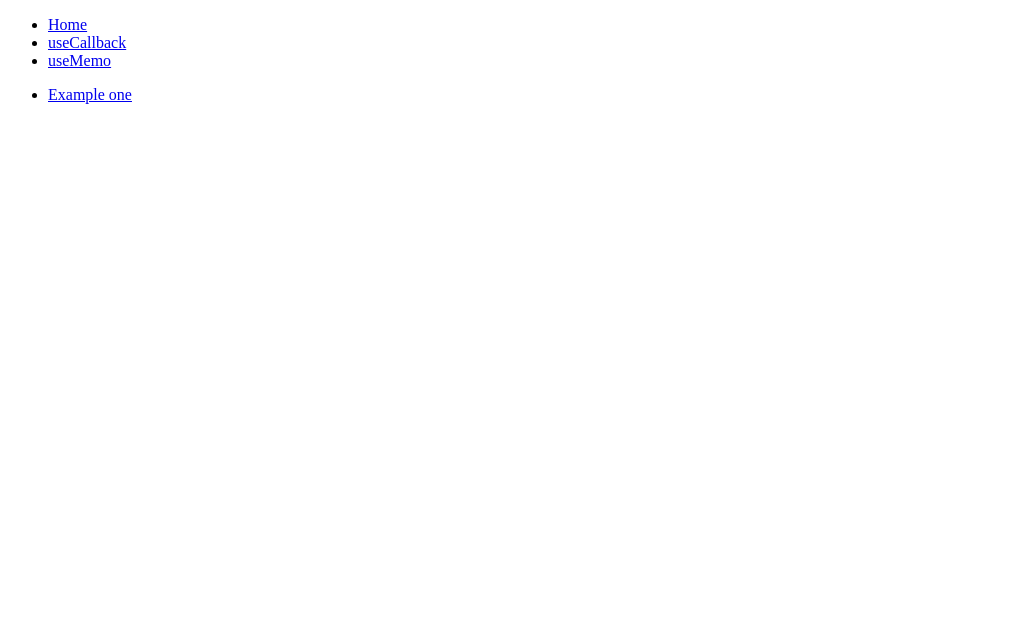
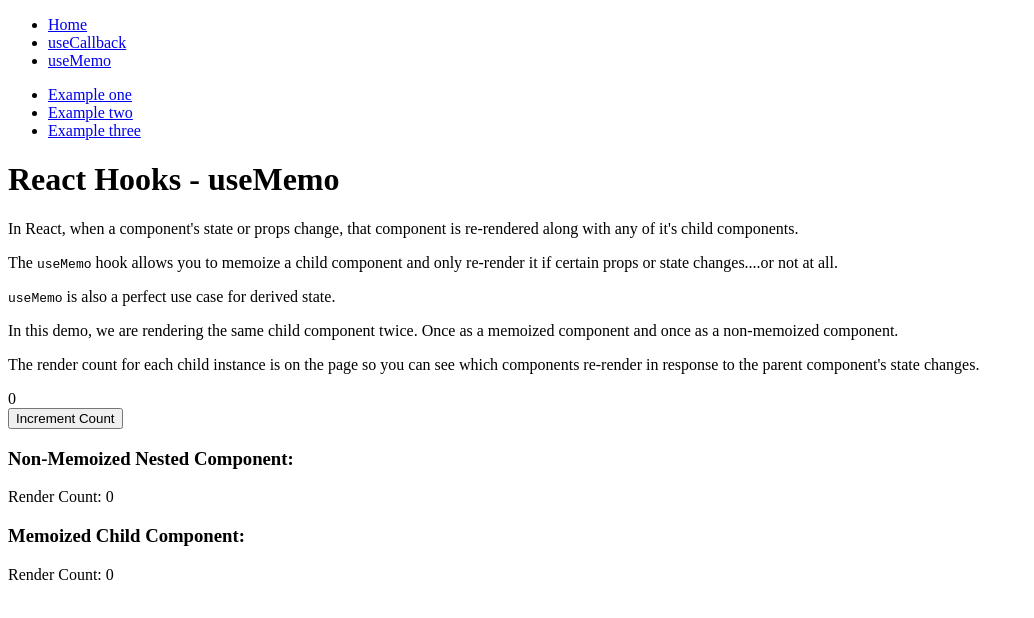
Before and after one commit to chochstrasser/react-hooks, a React (Create React App) app: page /useMemo/example-three in a window 1280 px wide. Shown: the top 618 px of the page, without its empty margins (0-1034 px from the left). Built offline with nearby package versions, Linux system fonts and the light colour scheme.

Commit message:
useMemo example two and three

```diff
--- /dev/null
+++ b/src/components/useCallback/examples/example-four.js
@@ -0,0 +1,27 @@
+import React, { useState } from "react";
+
+const UseCallbackExampleFour = () => {
+  const [count, setCount] = useState(0);
+  const [otherCounter, setOtherCounter] = useState(0);
+
+  const increment = () => {
+    setCount(count + 1);
+  };
+  const decrement = () => {
+    setCount(count - 1);
+  };
+  const incrementOtherCounter = () => {
+    setOtherCounter(otherCounter + 1);
+  };
+
+  return (
+    <>
+      Count: {count}
+      <button onClick={increment}>+</button>
+      <button onClick={decrement}>-</button>
+      <button onClick={incrementOtherCounter}>incrementOtherCounter</button>
+    </>
+  );
+};
+
+export default UseCallbackExampleFour;
--- a/src/components/useCallback/index.js
+++ b/src/components/useCallback/index.js
@@ -4,6 +4,7 @@ import { Route, Switch } from "react-router-dom";
 import UseCallbackExampleOne from "./examples/example-one.js";
 import UseCallbackExampleTwo from "./examples/example-two.js";
 import UseCallbackExampleThree from "./examples/example-three.js";
+import UseCallbackExampleFour from "./examples/example-four.js";
 
 const UseCallback = () => {
   return (
@@ -24,11 +25,17 @@ const UseCallback = () => {
             Example three
           </NavLink>
         </li>
+        <li>
+          <NavLink activeClassName="active" to="/useCallback/example-four">
+            Example four
+          </NavLink>
+        </li>
       </ul>
       <Switch>
         <Route path="/useCallback/example-one" component={UseCallbackExampleOne} />
         <Route path="/useCallback/example-two" component={UseCallbackExampleTwo} />
         <Route path="/useCallback/example-three" component={UseCallbackExampleThree} />
+        <Route path="/useCallback/example-four" component={UseCallbackExampleFour} />
       </Switch>
     </>
   );
--- a/src/components/useMemo/examples/example-one.js
+++ b/src/components/useMemo/examples/example-one.js
@@ -1,6 +1,6 @@
 import React, { useState, useEffect, useRef, useMemo } from "react";
 
-const useFetch = url => {
+const useFetch = (url, count) => {
   const isCurrent = useRef(true);
   const [state, setState] = useState({ data: null, loading: true });
 
@@ -16,7 +16,7 @@ const useFetch = url => {
           setState({ data: y, loading: false });
         }
       });
-  }, [url, setState]);
+  }, [url, count]);
 
   return state;
 };
@@ -44,7 +44,7 @@ const computeLongestWord = data => {
 
 export const UseMemoExampleOne = () => {
   const [count, setCount] = useState(0);
-  const { data } = useFetch("https://api.kanye.rest/");
+  const { data } = useFetch("https://api.kanye.rest/", count);
 
   const memoWord = useMemo(() => computeLongestWord(data), [data]);
 
--- /dev/null
+++ b/src/components/useMemo/examples/example-three.js
@@ -0,0 +1,53 @@
+import React, { useEffect, useState, useCallback, useMemo } from "react";
+
+let count = 0;
+
+const ChildComponent = props => {
+  useEffect(() => {
+    count += 1;
+  });
+  return <div>Render Count: {count}</div>;
+};
+
+const UseMemoExampleThree = () => {
+  const [count, setCount] = useState(0);
+
+  const handleIncrement = useCallback(() => {
+    setCount(prevCount => prevCount + 1);
+  }, []);
+
+  const memoizedChildComponent = useMemo(() => {
+    return <ChildComponent />;
+  }, []);
+
+  return (
+    <div className="App">
+      <h1>React Hooks - useMemo</h1>
+      <p>In React, when a component's state or props change, that component is re-rendered along with any of it's child components.</p>
+
+      <p>
+        The <code>useMemo</code> hook allows you to memoize a child component and only re-render it if certain props or state changes....or
+        not at all.
+      </p>
+      <p>
+        <code>useMemo</code> is also a perfect use case for derived state.
+      </p>
+
+      <p>
+        In this demo, we are rendering the same child component twice. Once as a memoized component and once as a non-memoized component.
+      </p>
+      <p>
+        The render count for each child instance is on the page so you can see which components re-render in response to the parent
+        component's state changes.
+      </p>
+      <div>{count}</div>
+      <button onClick={handleIncrement}>Increment Count</button>
+      <h3>Non-Memoized Nested Component:</h3>
+      <ChildComponent />
+      <h3>Memoized Child Component:</h3>
+      {memoizedChildComponent}
+    </div>
+  );
+};
+
+export default UseMemoExampleThree;
--- /dev/null
+++ b/src/components/useMemo/examples/example-two.js
@@ -0,0 +1,33 @@
+import React, { useState, useMemo } from "react";
+
+const waitSync = ms => {
+  console.log("wait...");
+  const done = Date.now() + ms;
+  while (done > Date.now()) {
+    // sleep...
+  }
+  console.log("done.");
+};
+
+export const UseMemoExampleTwo = () => {
+  const [count, setCount] = useState(0);
+
+  const expFunc = count => {
+    waitSync(1800);
+    return count * 90;
+  };
+
+  const resCount = useMemo(() => {
+    return expFunc(count);
+  }, [count]);
+
+  return (
+    <>
+      Count: {resCount}
+      <input type="text" onChange={e => setCount(e.target.value)} value={count} placeholder="Set Count" />
+      <button onClick={() => setCount(73)}>73</button>
+    </>
+  );
+};
+
+export default UseMemoExampleTwo;
--- a/src/components/useMemo/index.js
+++ b/src/components/useMemo/index.js
@@ -2,6 +2,8 @@ import React from "react";
 import { NavLink } from "react-router-dom";
 import { Route, Switch } from "react-router-dom";
 import UseMemoExampleOne from "./examples/example-one.js";
+import UseMemoExampleTwo from "./examples/example-two.js";
+import UseMemoExampleThree from "./examples/example-three.js";
 
 const UseMemo = () => {
   return (
@@ -12,9 +14,21 @@ const UseMemo = () => {
             Example one
           </NavLink>
         </li>
+        <li>
+          <NavLink activeClassName="active" to="/useMemo/example-two">
+            Example two
+          </NavLink>
+        </li>
+        <li>
+          <NavLink activeClassName="active" to="/useMemo/example-three">
+            Example three
+          </NavLink>
+        </li>
       </ul>
       <Switch>
         <Route path="/useMemo/example-one" component={UseMemoExampleOne} />
+        <Route path="/useMemo/example-two" component={UseMemoExampleTwo} />
+        <Route path="/useMemo/example-three" component={UseMemoExampleThree} />
       </Switch>
     </>
   );
```
